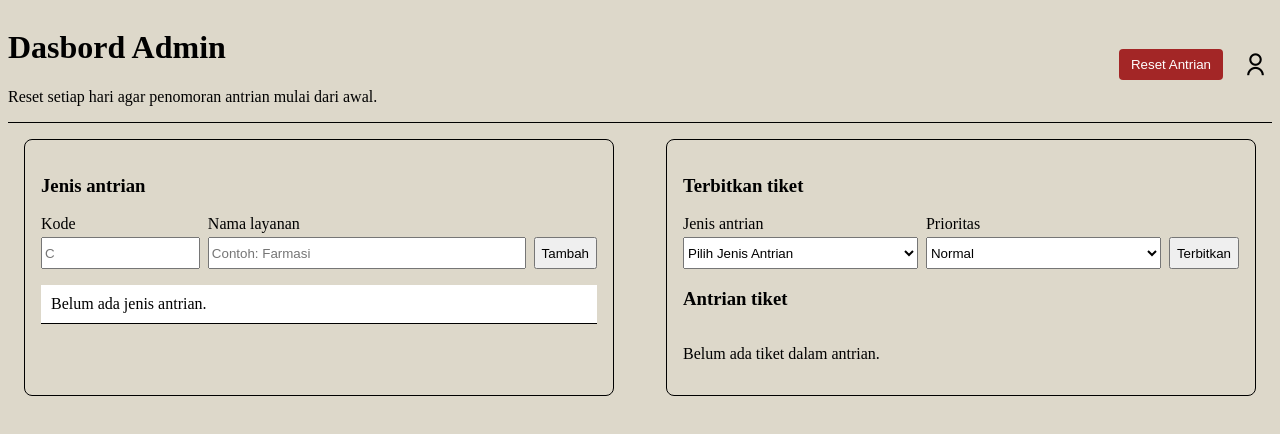
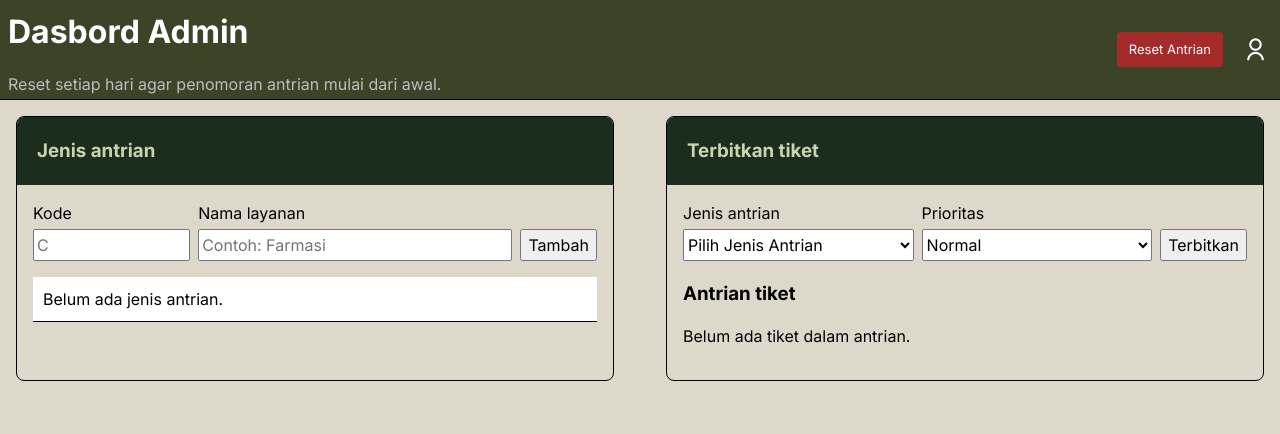
Before and after one commit to minecraftsean321-ops/pweb-ts-a05-2026, a plain HTML site: page dashboard-admin/index.html in a window 1280 px wide. Drawn offline with nearby package versions, Linux system fonts and the light colour scheme.

Commit message:
Redesigned dashbord-admin page

```diff
--- a/ambilantrian.ts
+++ b/antrian-layar-page/ambilantrian.ts
@@ -3,8 +3,8 @@ import {
   getSemuaJenisAntrian,
   getSemuaTiket,
   simpanTiket,
-} from "./utils.js";
-import type { JenisAntrian, Prioritas, Tiket } from "./utils.js";
+} from "../utils.js";
+import type { JenisAntrian, Prioritas, Tiket } from "../utils.js";
 import {
   ambilEl,
   bacaAman,
@@ -12,7 +12,7 @@ import {
   el,
   formatJam,
   tampilkanError,
-} from "./public-shared.js";
+} from "../public-shared.js";
 
 const KEY_TIKET_SAYA = "tiket_saya"; // tiket milik pengunjung ini (per tab/sesi)
 const DAFTAR_PRIORITAS: Prioritas[] = [
--- a/layar.ts
+++ b/antrian-layar-page/layar.ts
@@ -1,12 +1,12 @@
-import { getSemuaJenisAntrian, getSemuaTiket } from "./utils.js";
-import type { JenisAntrian, Tiket } from "./utils.js";
+import { getSemuaJenisAntrian, getSemuaTiket } from "../utils.js";
+import type { JenisAntrian, Tiket } from "../utils.js";
 import {
   ambilEl,
   bacaAman,
   bandingkanTiket,
   el,
   tampilkanError,
-} from "./public-shared.js";
+} from "../public-shared.js";
 
 const WAKTU_SOROT_MS = 6000;
 const dipanggilSebelumnya = new Map<string, string>(); // kode -> id tiket yang sedang dipanggil
--- a/dashboard-admin/index.html
+++ b/dashboard-admin/index.html
@@ -47,9 +47,12 @@
 
 
     <div class="parent-container">
+
     <div class="container1" id="containerJenisAntrian">
 
+        <div class="kotak-header">
         <h3>Jenis antrian</h3>
+        </div>
 
         <form class="input-1">
             <div class="kode" id="inputKode">
@@ -71,7 +74,9 @@
 
     <div class="container2">
 
+        <div class="kotak-header">
         <h3>Terbitkan tiket</h3>
+        </div>
 
         <div class="input-2">
 
--- a/dashboard-admin/mystyle.css
+++ b/dashboard-admin/mystyle.css
@@ -1,14 +1,32 @@
+:root {
+    --serif: "Inter", sans-serif;
+    --sans: "Inter", sans-serif;
+}
+
 body {
     background: #DDD8CA;
-    font: 'Inter' !important;
+    font: 16px/1.5 var(--sans);
+    margin: 0px;
+    padding: 0px;
+}
+
+button,
+input,
+select {
+    font: inherit;
 }
 
 .navbar {
     display: flex;
     justify-content: space-between;
     align-items: center;
+    box-sizing: border-box;
     border-bottom: 1px solid black;
+    background-color: #3B4427;
+    color: white;
     width: 100%;
+    height: 100px;
+    padding: 8px;
 }
 
 .navbar-right {
@@ -22,6 +40,16 @@ body {
     margin: 0px;
 }
 
+.navbar-left p {
+    color: #BDBDBD;
+}
+
+.navbar-left h1 {
+    margin-bottom: 0px;
+    font-size: 32px;
+    color: white;
+}
+
 .container-utama {
     display: flex;
     justify-content: space-between;
@@ -32,13 +60,30 @@ body {
     border: 1px solid black;
     border-radius: 8px;
     padding: 16px;
+    overflow: hidden;
     margin: 16px;
+}
+
+.container1 .kotak-header,
+.container2 .kotak-header {
+    background-color: #1b2e1e;
+    color: #C8D6AF;
+    padding: 20px;
+    width: calc(100% + 32px);
+    margin: -16px -16px 16px;
+    box-sizing: border-box;
+}
+
+.container1 .kotak-header h3,
+.container2 .kotak-header h3 {
+    margin: 0px;
 }
 
 .container2 {
     border: 1px solid black;
     border-radius: 8px;
     padding: 16px;
+    overflow: hidden;
     margin: 16px;
 }
 
@@ -79,6 +124,10 @@ body {
     padding: 0px;
 
 
+}
+
+.list-container .queue-list-heading h3 {
+    margin-bottom: 0px;
 }
 
 .list-antrian li {
@@ -171,11 +220,12 @@ body {
 
 .navbar-user .reset-antrian {
     color: white;
-    background: #a32626;
     border: 0;
     border-radius: 4px;
+    background-color: brown;
     padding: 8px 12px;
     cursor: pointer;
+    font-size: 13px;
 }
 
 .selectJenisTerbit {
```
Also changed, not shown: antrian-layar-page/ambilantrian.html (renamed from ambilantrian.html), antrian-layar-page/layar.html (renamed from layar.html), antrian-layar-page/public.css (renamed from public.css).
